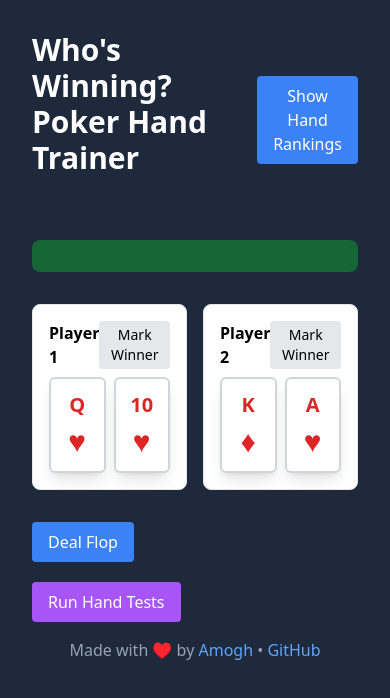
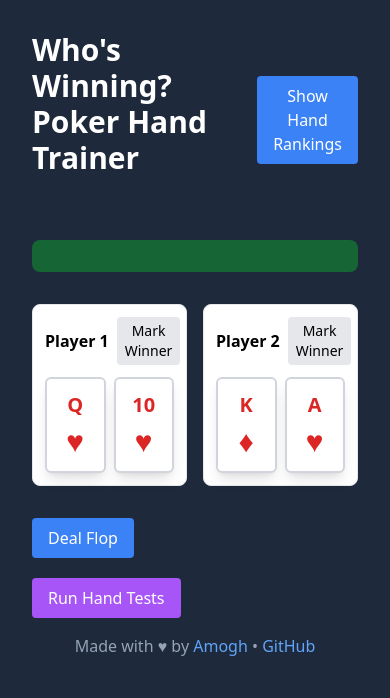
Before and after one commit to qmogh/DayZeroPoker, a Next.js app: page / in a window 390 px wide. Both pictures are taken after a click on the button "Start Game". Shown: the top 698 px of the page. Built offline with nearby package versions, Linux system fonts and the light colour scheme.

Commit message:
Trying to work on mobile UI

```diff
--- a/src/components/Footer.js
+++ b/src/components/Footer.js
@@ -2,7 +2,7 @@ export default function Footer() {
   return (
     <footer className="text-center py-4 text-slate-400">
       <p>
-        Made with ♥️ by{' '}
+        Made with ♥ by{' '}
         <a
           href="https://amogh.sh"
           target="_blank"
--- a/src/components/PlayerHand.js
+++ b/src/components/PlayerHand.js
@@ -2,12 +2,12 @@ import Card from './Card';
 
 export default function PlayerHand({ player, onToggleWinner }) {
   return (
-    <div className={`border p-4 rounded-lg bg-white ${player.isWinning ? 'bg-green-100' : ''}`}>
-      <div className="flex justify-between items-center mb-2">
-        <h2 className="text-black font-bold">Player {player.id}</h2>
+    <div className={`border p-3 rounded-lg bg-white ${player.isWinning ? 'bg-green-100' : ''}`}>
+      <div className="flex justify-between items-center mb-3">
+        <h2 className="text-black font-bold whitespace-nowrap">Player {player.id}</h2>
         <button
           onClick={() => onToggleWinner(player.id)}
-          className={`px-2 py-1 rounded text-sm ${
+          className={`px-2 py-1 rounded text-sm ml-2 ${
             player.isWinning
               ? 'bg-green-500 text-white'
               : 'bg-gray-200 text-black hover:bg-gray-300'
```
